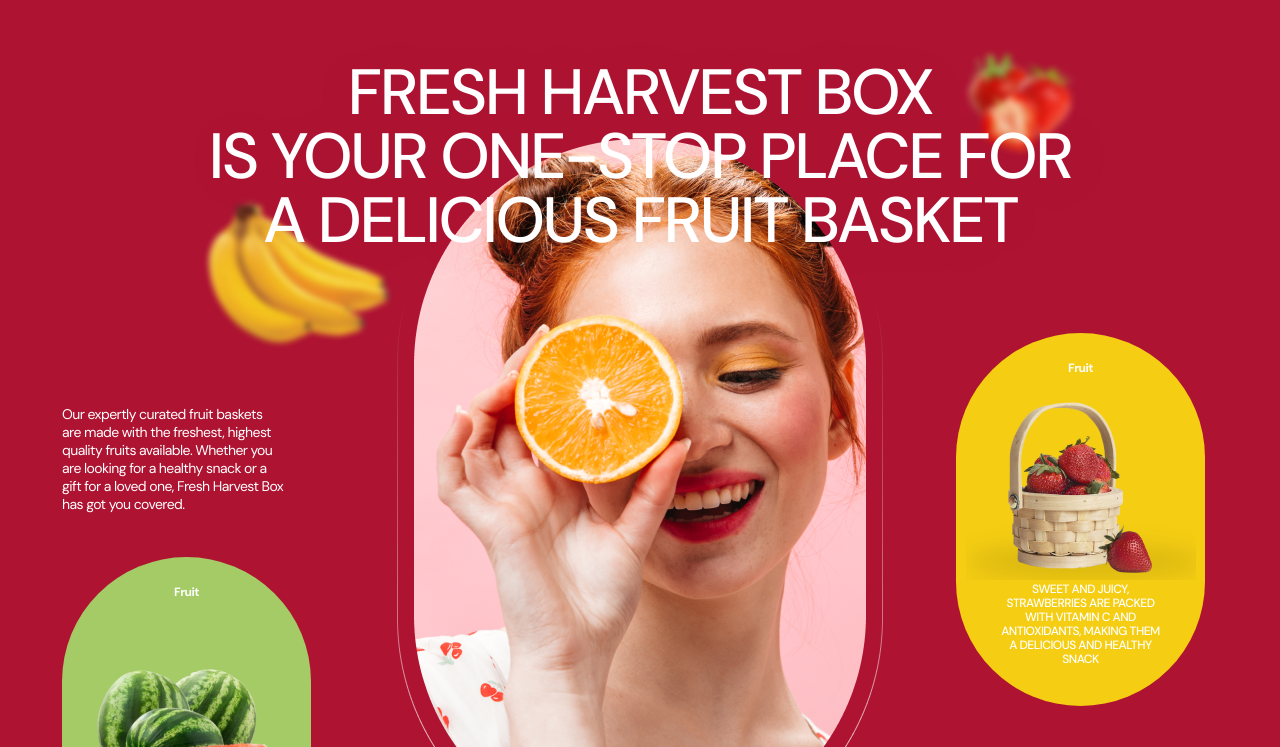
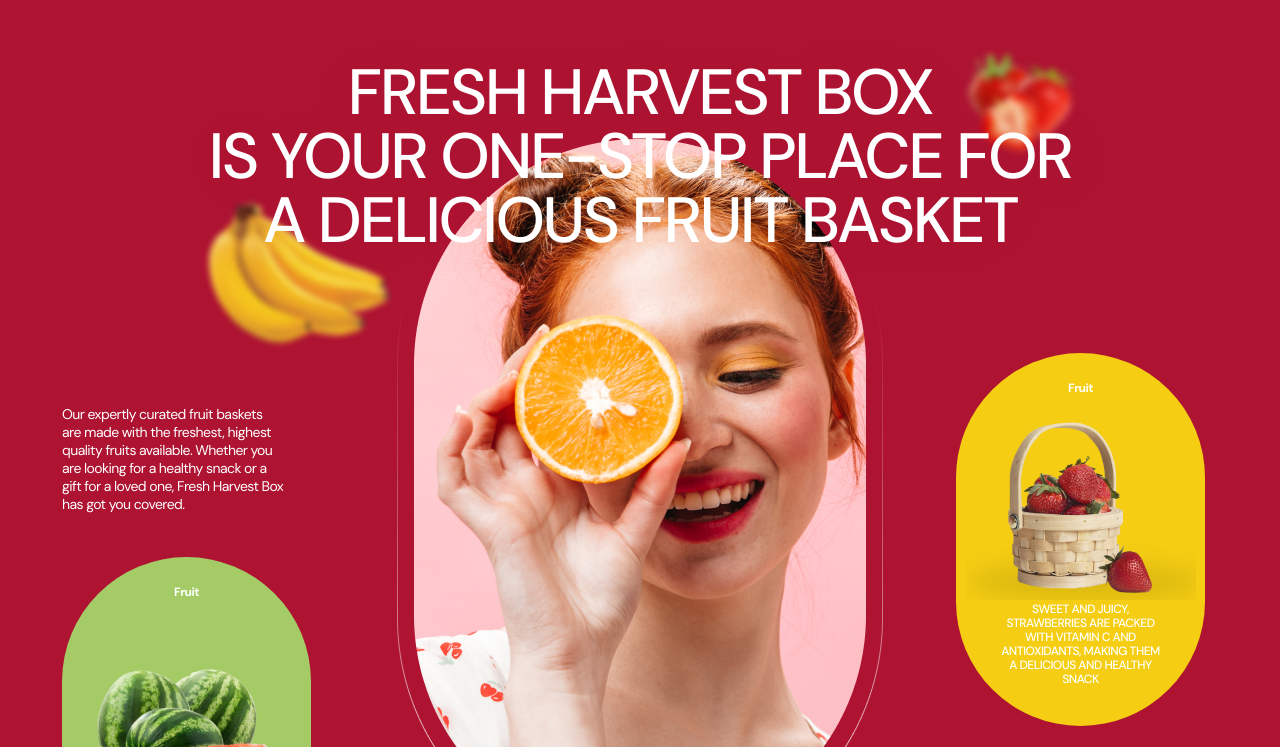
Before and after one commit to Tetiana2309/DevGeniuses, a website built with Vite: page src/index.html in a window 1280 px wide. Shown: the part 53-800 px from the top of the page. Built offline with nearby package versions, Linux system fonts and the light colour scheme.

Commit message:
Update container-box-right

```diff
--- a/src/css/hero-2.css
+++ b/src/css/hero-2.css
@@ -40,7 +40,7 @@
 @media only screen and (min-width: 1280px) {
   .container-box-right {
     position: absolute;
-    top: 336px;
+    top: 356px;
     right: 45px;
   }
 }
```
